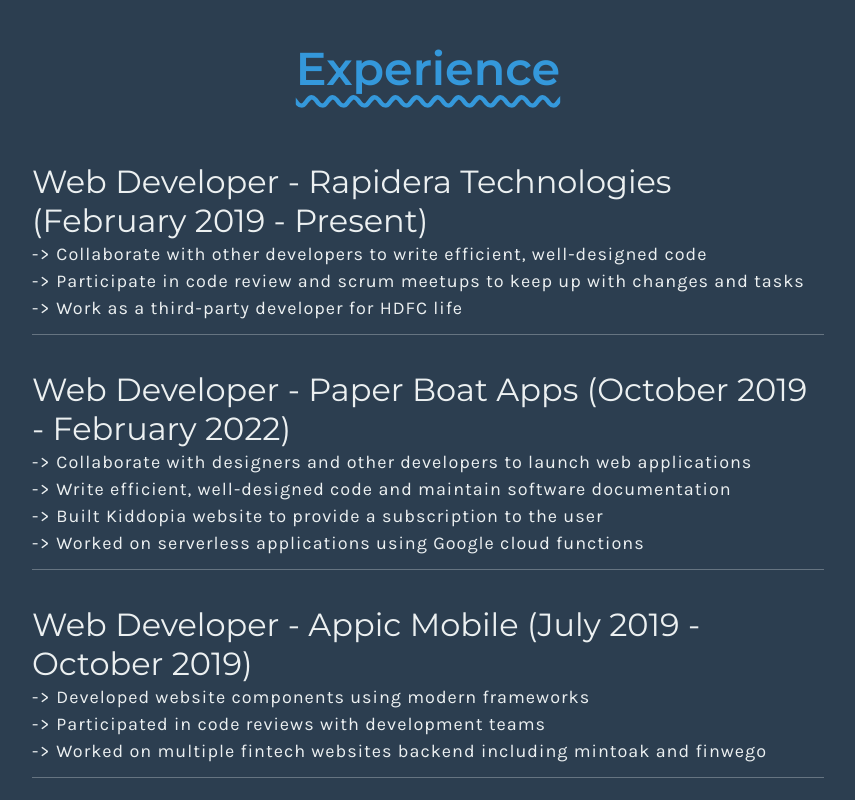
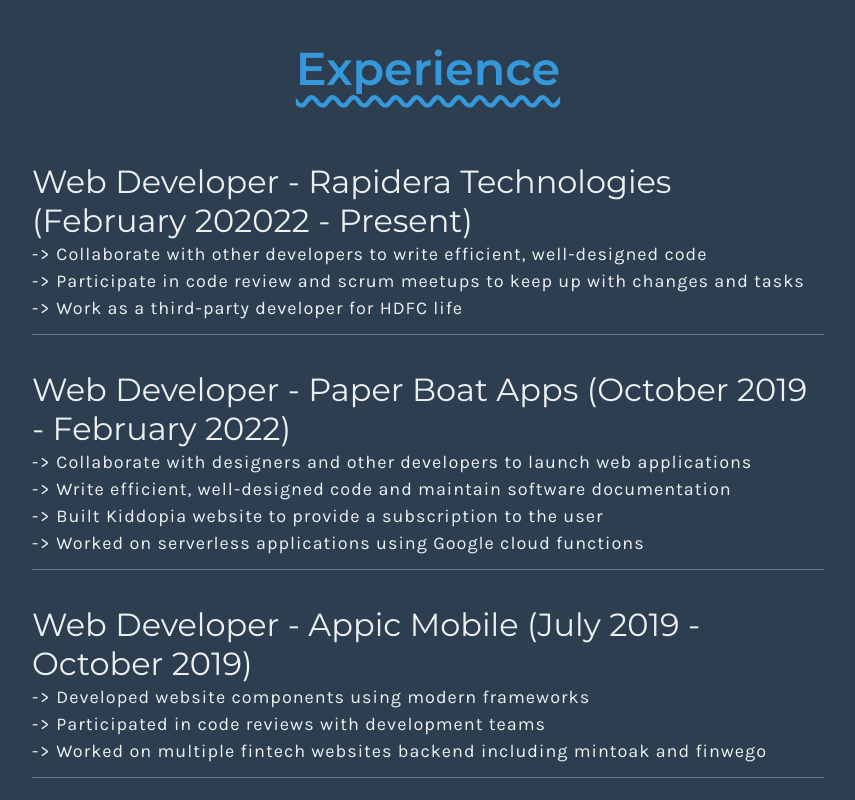
Before and after one commit to rahul-bharati/rahulbharati.dev, a Next.js app: page / in a window 1280 px wide. Shown: the part 2011-2811 px from the top of the page, without its empty margins (212-1067 px from the left). Built offline with nearby package versions, Linux system fonts and the light colour scheme.

Commit message:
Fix date issue with a company

```diff
--- a/components/experience/index.js
+++ b/components/experience/index.js
@@ -81,7 +81,7 @@
         variants={detailsVariant}
       >
         <h3 className={styles.skill__heading}>
-          Web Developer - Rapidera Technologies (February 2019 - Present)
+          Web Developer - Rapidera Technologies (February 202022 - Present)
         </h3>
         <span className={styles.skill__text}>
           <ul>
```
